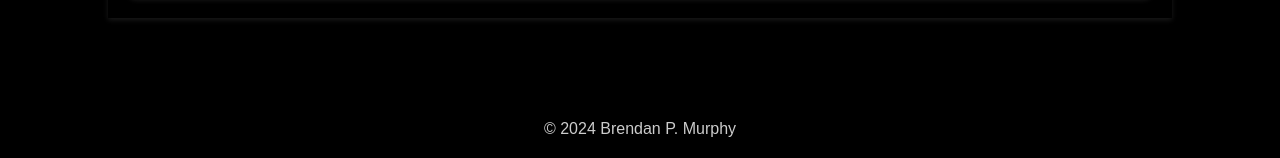
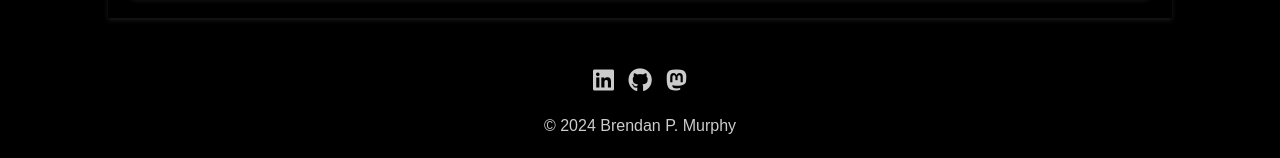
Before and after one commit to csbrendan/csbrendan.github.io, a plain HTML site: page blog/index.html in a window 1280 px wide. Shown: the part 527-685 px from the top of the page. Drawn offline with Linux system fonts and the light colour scheme.

Commit message:
Update index.html

```diff
--- a/blog/index.html
+++ b/blog/index.html
@@ -5,6 +5,7 @@
     <meta name="viewport" content="width=device-width, initial-scale=1.0">
     <title>Blog - Brendan P. Murphy</title>
     <link rel="stylesheet" href="../styles.css"> <!-- Link to your stylesheet -->
+    <link rel="stylesheet" href="https://cdnjs.cloudflare.com/ajax/libs/font-awesome/6.0.0-beta3/css/all.min.css">
 </head>
 <body>
     <header>
```
